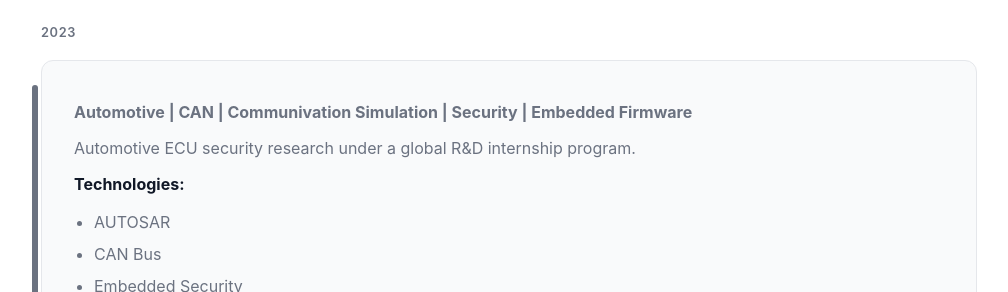
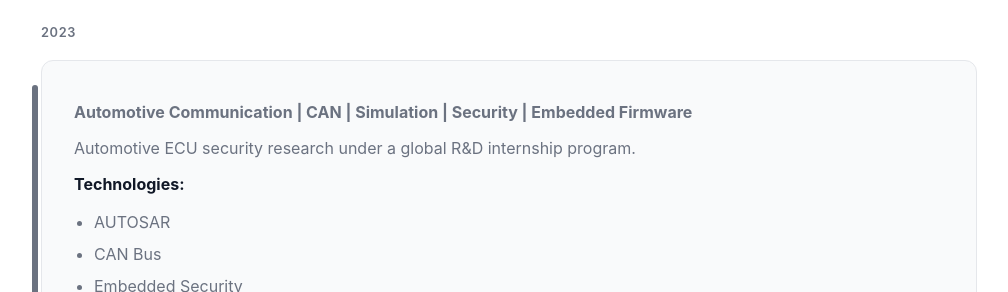
Before and after one commit to bilal-ismail/bilal-ismail.github.io, a Jekyll site: the page built from work.md, in a window 1280 px wide and 900 px high, scrolled down 1462 px. Shown: the part 158-450 px from the top of the window, without its empty margins (131-1139 px from the left). Built offline with Jekyll 4.4.1, drawn with Linux system fonts in a browser that asks for light colours.

Commit message:
Update work.yml

```diff
--- a/_data/work.yml
+++ b/_data/work.yml
@@ -36,7 +36,7 @@
   location: Yokkaichi, Japan
   start: 2023
   finish: 2023
-  domain: Automotive | CAN | Communivation Simulation | Security | Embedded Firmware
+  domain: Automotive Communication | CAN | Simulation | Security | Embedded Firmware
   summary: Automotive ECU security research under a global R&D internship program.
   technologies:
   - AUTOSAR
```
